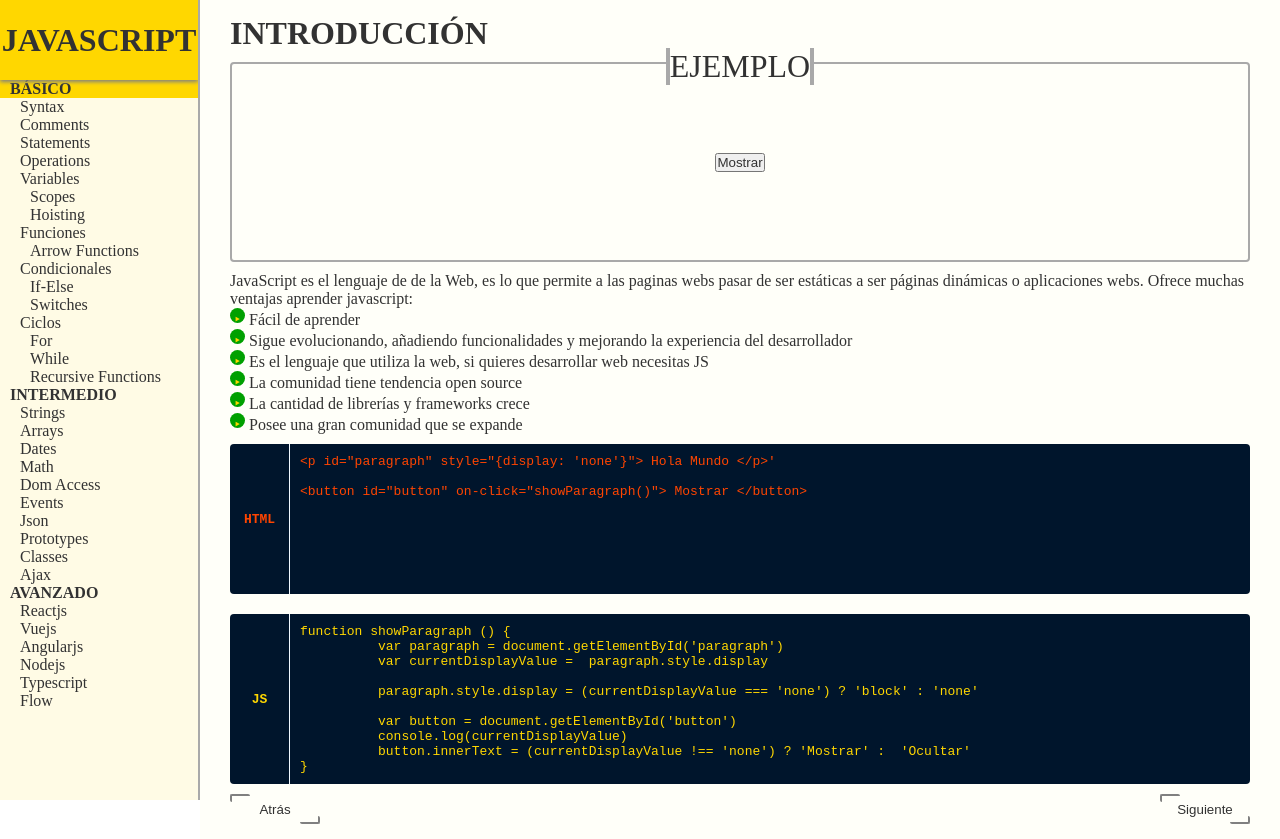
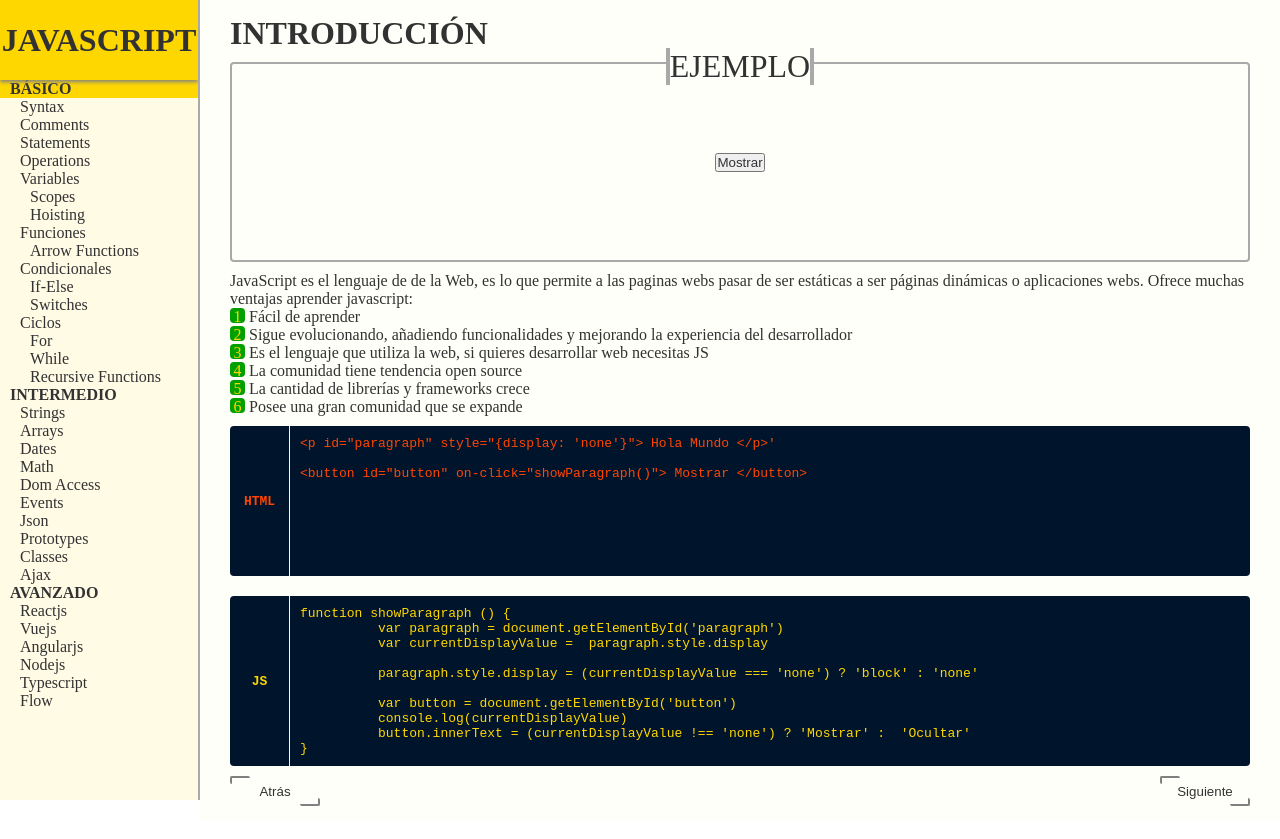
Before and after one commit to cruzortiz99/tsc_react_express_app, a React app: page / in a window 1280 px wide. Built offline with nearby package versions, Linux system fonts and the light colour scheme.

Commit message:
ordered list style

```diff
--- a/client/src/components/AppContentTheory/app-content-theory.css
+++ b/client/src/components/AppContentTheory/app-content-theory.css
@@ -12,3 +12,18 @@
   height: 15px;
   text-align: center;
 }
+.text-content ol {
+  counter-reset: li;
+}
+.text-content ol li::before {
+  content: counter(li);
+  counter-increment: li;
+  margin-right: 4px;
+  background-color: rgb(0, 160, 0);
+  color: var(--brand-color);
+  border-radius: 4px;
+  display: inline-block;
+  width: 15px;
+  height: 15px;
+  text-align: center;
+}
--- a/client/src/pages/Basics/Basics.tsx
+++ b/client/src/pages/Basics/Basics.tsx
@@ -15,7 +15,7 @@ const Introduction = (props: AppPagesProps) => {
         webs pasar de ser estáticas a ser páginas dinámicas o aplicaciones webs.
         Ofrece muchas ventajas aprender javascript:
       </p>
-      <ul>
+      <ol>
         <li>Fácil de aprender</li>
         <li>
           Sigue evolucionando, añadiendo funcionalidades y mejorando la
@@ -28,7 +28,7 @@ const Introduction = (props: AppPagesProps) => {
         <li>La comunidad tiene tendencia open source</li>
         <li>La cantidad de librerías y frameworks crece</li>
         <li>Posee una gran comunidad que se expande</li>
-      </ul>
+      </ol>
     </AppContentTheory>
   )
   const example = (
```
